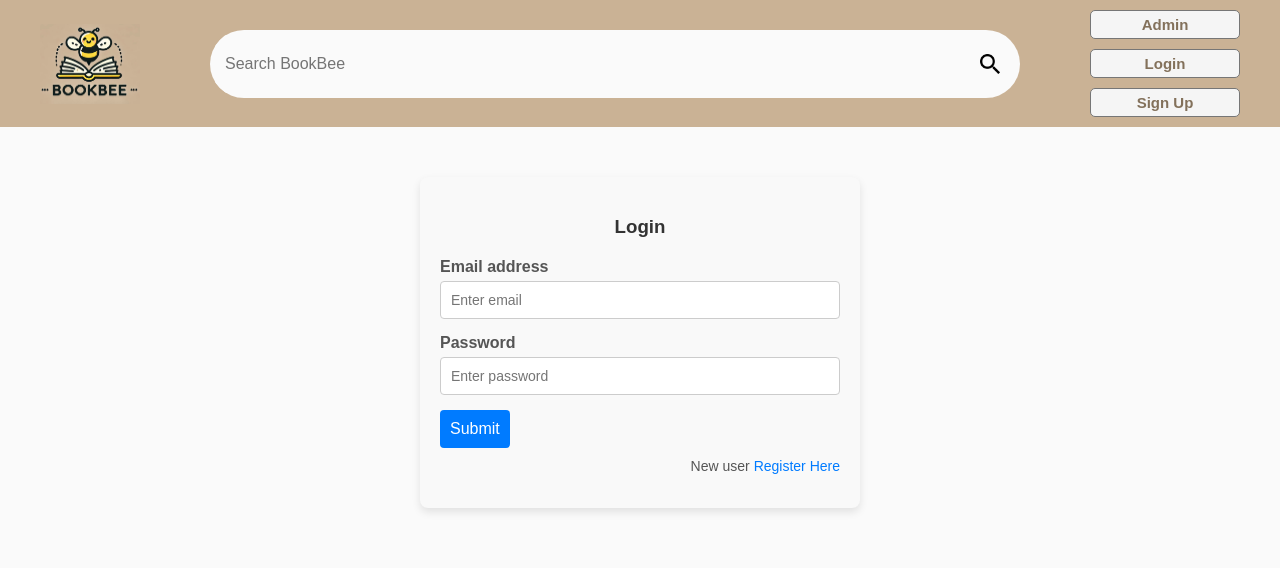
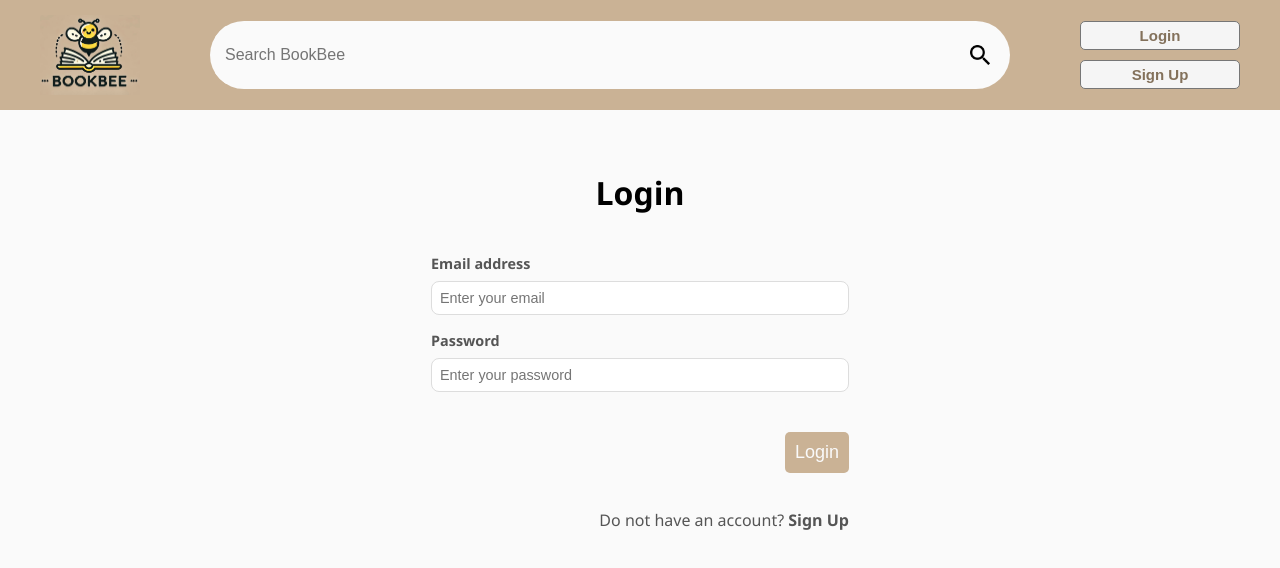
Before and after one commit to onurbayl/bookbee-frontend, a React (Create React App) app: page /login in a window 1280 px wide. Shown: the top 568 px of the page. Built offline with nearby package versions, Linux system fonts and the light colour scheme; no server answers.

Commit message:
Completed the enhancement of login/register pages and header

```diff
--- a/src/pages/components/Header/Header.css
+++ b/src/pages/components/Header/Header.css
@@ -70,7 +70,7 @@
 
 .auth-buttons .login-btn,
 .auth-buttons .signup-btn {
-  width: 150px;
+  width: 160px;
   text-align: center;
   border: 1px solid #767676;
   border-radius: 5px;
@@ -87,3 +87,55 @@
 .auth-buttons .signup-btn:hover {
   background-color: #DDD;
 }
+
+.logged-in {
+  display: flex;
+  flex-direction: column;
+  align-items: center;
+  color: #FAFAFA;
+  margin-top: -12px;
+  margin-right: 10px
+}
+
+.logged-in p {
+  font-size: 1.1rem;
+  margin-bottom: 5px;
+}
+
+.navigation-icons {
+  width: 180px;
+  display: flex;
+  justify-content: space-between;
+  font-size: 2rem;
+  margin-top: 5px;
+}
+
+.navigation-icon {
+  cursor: pointer;
+}
+
+.publisher-div,
+.admin-div {
+  display: flex;
+  justify-content: center;
+}
+
+.publisher-btn,
+.admin-btn {
+  width: 140px;
+  text-align: center;
+  border: 1px solid #767676;
+  border-radius: 5px;
+  padding: 5px;
+  background-color: #F5F5F5;
+  font-weight: bold;
+  font-size: 15px;
+  color: #83715B;
+  cursor: pointer;
+  margin: 0 10px;
+}
+
+.publisher-btn:hover,
+.admin-btn:hover {
+  background-color: #DDD;
+}
--- a/src/pages/components/Header/Header.jsx
+++ b/src/pages/components/Header/Header.jsx
@@ -4,6 +4,7 @@ import './Header.css';
 import { auth } from "../../components/firebase/firebase.js";
 import { useAuth } from '../../../AuthContext.js';
 import { useSearch } from "../../../SearchContext";
+import { FiUser, FiShoppingCart, FiLogOut } from "react-icons/fi";
 
 const Header = () => {
 
@@ -63,17 +64,35 @@ const Header = () => {
           <img src={`${process.env.PUBLIC_URL}/search.png`} alt="Search" />
         </button>
       </div>
-      <div className="auth-buttons">
-        <Link to="/admin"><button className="login-btn">Admin</button></Link>
-        {!user ?
-          (<>
-            <Link to="/login"><button className="login-btn">Login</button></Link>
-            <Link to="/register"><button className="signup-btn">Sign Up</button></Link>
-          </>
-          ) : (
-            <button className="signup-btn" onClick={handleLogout}>Logout</button>
-          )}
-      </div>
+      {!user ?
+        (<div className="auth-buttons">
+          <Link to="/login"><button className="login-btn">Login</button></Link>
+          <Link to="/register"><button className="signup-btn">Sign Up</button></Link>
+        </div>
+        ) : (
+          <div className="logged-in">
+            <p> Welcome, <strong>TTTUser</strong>!</p>
+            {user.role === "publisher" &&
+              (<div className="publisher-div">
+                <Link to="/publisher-panel">
+                  <button className="publisher-btn">Publisher Panel</button>
+                </Link>
+              </div>)
+            }
+            {user.role === "admin" &&
+              (<div className="admin-div">
+                <Link to="/admin">
+                  <button className="admin-btn">Admin Panel</button>
+                </Link>
+              </div>)
+            }
+            <div className="navigation-icons">
+              <div className="navigation-icon" onClick={() => navigate("/user")}> <FiUser /> </div>
+              <div className="navigation-icon" onClick={() => navigate("/cart")}> <FiShoppingCart /> </div>
+              <div className="navigation-icon" onClick={handleLogout}> <FiLogOut /> </div>
+            </div>
+          </div>
+        )}
     </header>
   );
 }
--- a/src/pages/components/Login/Login.jsx
+++ b/src/pages/components/Login/Login.jsx
@@ -25,40 +25,41 @@ function Login() {
   };
 
   return (
+    <div className="login-container">
+      <h1 className="login-title">Login</h1>
       <form onSubmit={handleSubmit} className="login-form">
-      <h3>Login</h3>
-
-      <div className="mb-3">
-        <label>Email address</label>
+        <div className="login-form-group">
+          <label className="form-label">Email address</label>
           <input
             type="email"
-          className="form-control"
-          placeholder="Enter email"
+            className="login-form-control"
+            placeholder="Enter your email"
             value={email}
             onChange={(e) => setEmail(e.target.value)}
           />
         </div>
-
-      <div className="mb-3">
-        <label>Password</label>
+        <div className="login-form-group">
+          <label className="form-label">Password</label>
           <input
             type="password"
-          className="form-control"
-          placeholder="Enter password"
+            className="login-form-control"
+            placeholder="Enter your password"
             value={password}
             onChange={(e) => setPassword(e.target.value)}
           />
         </div>
-
-      <div className="d-grid">
-        <button type="submit" className="btn btn-primary">
-          Submit
+        <div className="login-submit-button-div">
+          <button type="submit" className="login-submit-button">
+            Login
           </button>
         </div>
-      <p className="forgot-password text-right">
-        New user <Link to="/register">Register Here</Link>
+        <div className="not-account">
+          <p>
+            Do not have an account? <Link to="/register"><strong>Sign Up</strong></Link>
           </p>
+        </div>
       </form>
+    </div>
   );
 }
 
--- a/src/pages/components/Login/login.css
+++ b/src/pages/components/Login/login.css
@@ -1,93 +1,68 @@
-/* Styling for login form */
-.login-form {
-    max-width: 400px;
-    margin: 50px auto;
-    padding: 20px;
-    background-color: #f9f9f9;
-    border-radius: 8px;
-    box-shadow: 0 4px 8px rgba(0, 0, 0, 0.1);
-    font-family: Arial, sans-serif;
+.login-container {
+  display: flex;
+  flex-direction: column;
+  justify-content: center;
+  align-items: center;
+  margin: 40px auto;
+  width: 420px;
 }
 
-  .login-form h3 {
-    text-align: center;
-    margin-bottom: 20px;
-    color: #333;
+.login-title {
+  margin-left: auto;
+  margin-right: auto;
+  margin-bottom: 40px;
 }
 
-  /* Form group styling */
-  .login-form .mb-3 {
-    margin-bottom: 15px;
+.login-form-group {
+  margin-bottom: 1rem;
 }
 
-  .login-form label {
-    font-weight: bold;
-    margin-bottom: 5px;
+.form-label {
   display: block;
+  font-size: 0.9rem;
+  font-weight: 600;
   color: #555;
+  margin-bottom: 0.5rem;
 }
 
-  .login-form input[type="email"],
-  .login-form input[type="password"] {
-    width: 100%;
-    padding: 10px;
-    border: 1px solid #ccc;
-    border-radius: 4px;
-    box-sizing: border-box;
-    font-size: 14px;
+.login-form-control {
+  width: 400px;
+  border: 1px solid #ddd;
+  border-radius: 8px;
+  padding: 0.5rem;
+  font-size: 0.9rem;
 }
 
-  .login-form input:focus {
-    border-color: #007bff;
-    outline: none;
-    box-shadow: 0 0 4px rgba(0, 123, 255, 0.25);
+.login-submit-button-div {
+  display: flex;
+  margin-left: auto;
+  margin-top: 20px;
 }
 
-  /* Button styling */
-  .login-form .d-grid .btn {
+.login-submit-button {
+  margin-top: 20px;
+  margin-left: auto;
+  text-align: center;
+  border: none;
+  border-radius: 5px;
   padding: 10px;
-    font-size: 16px;
-    color: #fff;
-    background-color: #007bff;
-    border: none;
-    border-radius: 4px;
+  background-color: #CAB295;
+  font-size: 18px;
+  color: #FAFAFA;
   cursor: pointer;
-    transition: background-color 0.3s;
 }
 
-  .login-form .d-grid .btn:hover {
-    background-color: #0056b3;
+.submit-button:hover {
+  background-color: #b99971;
 }
 
-  /* Text and link styling */
-  .login-form .forgot-password {
-    text-align: right;
-    margin-top: 10px;
-    font-size: 14px;
-    color: #555;
+.not-account {
+  margin-top: 20px;
+  margin-left: auto;
+  display: flex;
 }
 
-  .login-form .forgot-password a {
-    color: #007bff;
-    text-decoration: none;
-    transition: color 0.3s;
+.not-account p {
+  color: #555;
+  margin-left: auto;
 }
-
-  .login-form .forgot-password a:hover {
-    color: #0056b3;
-  }
-
-  /* Responsive styling */
-  @media (max-width: 768px) {
-    .login-form {
-      padding: 15px;
-    }
-
-    .login-form h3 {
-      font-size: 18px;
-    }
-
-    .login-form .d-grid .btn {
-      font-size: 14px;
-    }
-  }
--- a/src/pages/components/Register/Register.jsx
+++ b/src/pages/components/Register/Register.jsx
@@ -13,9 +13,33 @@ function Register() {
   const [name, setName] = useState("");
   const [email, setEmail] = useState("");
   const [description, setDescription] = useState("");
+  const [selectedGenreIds, setSelectedGenreIds] = useState([]);
+  const { user, setNewAccountCreationPending } = useAuth()
+  const navigate = useNavigate()
 
-  const {user,  setNewAccountCreationPending} = useAuth()
-  const navigate = useNavigate()
+  const genres = [
+    { id: 1, name: "Action & Adventure" },
+    { id: 2, name: "Art & Photography" },
+    { id: 3, name: "Biography" },
+    { id: 4, name: "Detective & Mystery" },
+    { id: 5, name: "Fantasy" },
+    { id: 6, name: "Food & Drink" },
+    { id: 7, name: "History" },
+    { id: 8, name: "Horror" },
+    { id: 9, name: "Poetry" },
+    { id: 10, name: "Romance" },
+    { id: 11, name: "Science & Technology" },
+    { id: 12, name: "Science Fiction" },
+    { id: 13, name: "Self-Help" },
+    { id: 14, name: "Thriller" },
+    { id: 15, name: "World Classics" },
+  ];
+
+  const toggleGenre = (id) => {
+    setSelectedGenreIds((prev) =>
+      prev.includes(id) ? prev.filter((genreId) => genreId !== id) : [...prev, id]
+    );
+  };
 
   const handleRegister = async (e) => {
 
@@ -45,75 +69,86 @@ function Register() {
   };
 
   return (
-
+    <div className="register-container">
+      <h1 className="register-title">Sign Up</h1>
       <form onSubmit={handleRegister} className="register-form">
-      <h3>Sign Up</h3>
-
-      <div className="mb-3">
-        <label>Name</label>
+        <div className="form-group">
+          <label className="form-label">Name</label>
           <input
             type="text"
             className="form-control"
-          placeholder="First name"
+            placeholder="Enter your name"
             onChange={(e) => setName(e.target.value)}
             required
           />
         </div>
-
-      <div className="mb-3">
-        <label>Email</label>
+        <div className="form-group">
+          <label className="form-label">Email address</label>
           <input
             type="email"
             className="form-control"
-          placeholder="Enter email"
+            placeholder="Enter your email"
             onChange={(e) => setEmail(e.target.value)}
             required
           />
         </div>
-
-      <div className="mb-3">
-        <label>Description</label>
-        <input
+        <div className="form-group">
+          <label className="form-label">Description</label>
+          <textarea
             type="text"
             className="form-control"
-          placeholder="First name"
+            placeholder="Tell us something about yourself"
             onChange={(e) => setDescription(e.target.value)}
-          required
-        />
+          ></textarea>
         </div>
-
-      <div className="mb-3">
-        <label>Password</label>
+        <div className="form-group">
+          <label className="form-label">Favorite Genres</label>
+          <div className="genres-container">
+            {genres.map((genre) => (
+              <button
+                key={genre.id}
+                type="button"
+                onClick={() => toggleGenre(genre.id)}
+                className={`genre-button ${selectedGenreIds.includes(genre.id) ? "selected" : ""
+                  }`}
+              >
+                {genre.name}
+              </button>
+            ))}
+          </div>
+        </div>
+        <div className="form-group">
+          <label className="form-label">Password</label>
           <input
             type="password"
             className="form-control"
-          placeholder="Enter password"
+            placeholder="Enter your password"
             onChange={(e) => setPassword(e.target.value)}
             required
           />
         </div>
-
-      <div className="mb-3">
-        <label>Re-Password</label>
+        <div className="form-group">
+          <label className="form-label">Confirm Password</label>
           <input
             type="password"
             className="form-control"
-          placeholder="Enter password"
+            placeholder="Confirm your password"
             onChange={(e) => setRePassword(e.target.value)}
             required
           />
         </div>
-
-      <div className="d-grid">
-        <button type="submit" className="btn btn-primary" disabled={password !== rePassword}>
+        <div className="submit-button-div">
+          <button type="submit" className="submit-button" disabled={password !== rePassword}>
             Sign Up
           </button>
         </div>
-      <p className="forgot-password text-right">
-        Already registered <Link to="/login">Login</Link>
+        <div className="already-registered">
+          <p>
+            Already registered? <Link to="/login"><strong>Login</strong></Link>
           </p>
+        </div>
       </form>
-
+    </div>
   );
 }
 export default Register;
--- a/src/pages/components/Register/register.css
+++ b/src/pages/components/Register/register.css
@@ -1,99 +1,103 @@
-/* General form styling for register form */
-.register-form {
-  max-width: 400px;
-  margin: 50px auto;
-  padding: 20px;
-  background-color: #f9f9f9;
-  border-radius: 8px;
-  box-shadow: 0 4px 8px rgba(0, 0, 0, 0.1);
-  font-family: Arial, sans-serif;
+.register-container {
+  display: flex;
+  flex-direction: column;
+  justify-content: center;
+  align-items: center;
+  margin: 40px auto;
+  width: 800px;
 }
 
-.register-form h3 {
-  text-align: center;
-  margin-bottom: 20px;
-  color: #333;
+.register-title {
+  margin-left: auto;
+  margin-right: auto;
+  margin-bottom: 40px;
 }
 
-/* Form group styling */
-.register-form .mb-3 {
-  margin-bottom: 15px;
+.form-group {
+  margin-bottom: 1rem;
 }
 
-.register-form label {
-  font-weight: bold;
-  margin-bottom: 5px;
+.form-label {
   display: block;
+  font-size: 0.9rem;
+  font-weight: 600;
   color: #555;
+  margin-bottom: 0.5rem;
 }
 
-.register-form input[type="text"],
-.register-form input[type="email"],
-.register-form input[type="password"] {
-  width: 100%;
-  padding: 10px;
-  border: 1px solid #ccc;
-  border-radius: 4px;
-  box-sizing: border-box;
-  font-size: 14px;
+.form-control {
+  width: 98%;
+  border: 1px solid #ddd;
+  border-radius: 8px;
+  padding: 0.5rem;
+  font-size: 0.9rem;
 }
 
-.register-form input:focus {
-  border-color: #007bff;
-  outline: none;
-  box-shadow: 0 0 4px rgba(0, 123, 255, 0.25);
+.form-control::placeholder {
+  font-family: inherit;
+  font-size: inherit;
 }
 
-/* Button styling */
-.register-form .d-grid .btn {
-  padding: 10px;
-  font-size: 16px;
-  color: #fff;
-  background-color: #007bff;
-  border: none;
-  border-radius: 4px;
-  cursor: pointer;
-  transition: background-color 0.3s;
+textarea.form-control {
+  font-family: inherit;
 }
 
-.register-form .d-grid .btn:disabled {
-  background-color: #6c757d;
-  cursor: not-allowed;
+.genres-container {
+  display: flex;
+  flex-wrap: wrap;
+  gap: 0.5rem;
 }
 
-.register-form .d-grid .btn:hover:not(:disabled) {
-  background-color: #0056b3;
+.genre-button {
+  padding: 0.5rem 1rem;
+  border-radius: 9999px;
+  font-size: 0.85rem;
+  border: none;
+  cursor: pointer;
+  background-color: #ddd;
+  color: #555;
+  transition: background-color 0.3s, color 0.3s;
 }
 
-/* Text and link styling */
-.register-form .forgot-password {
-  text-align: right;
-  margin-top: 10px;
-  font-size: 14px;
-  color: #555;
+.genre-button:hover {
+  background-color: #555;
+  color: white;
 }
 
-.register-form .forgot-password a {
-  color: #007bff;
-  text-decoration: none;
-  transition: color 0.3s;
+.genre-button.selected {
+  background-color: black;
+  color: white;
 }
 
-.register-form .forgot-password a:hover {
-  color: #0056b3;
+.submit-button-div {
+  display: flex;
+  margin: 0;
+  margin-top: 20px;
 }
 
-/* Responsive styling */
-@media (max-width: 768px) {
-  .register-form {
-    padding: 15px;
-  }
+.submit-button {
+  margin-top: 20px;
+  margin-left: auto;
+  text-align: center;
+  border: none;
+  border-radius: 5px;
+  padding: 10px;
+  background-color: #CAB295;
+  font-size: 18px;
+  color: #FAFAFA;
+  cursor: pointer;
+}
 
-  .register-form h3 {
-    font-size: 18px;
-  }
+.submit-button:hover {
+  background-color: #b99971;
+}
 
-  .register-form .d-grid .btn {
-    font-size: 14px;
-  }
+.already-registered {
+  margin-top: 20px;
+  display: flex;
 }
+
+.already-registered p {
+  color: #555;
+  margin-left: auto;
+}
```
Lines whose indentation alone changed are shown as unchanged.
